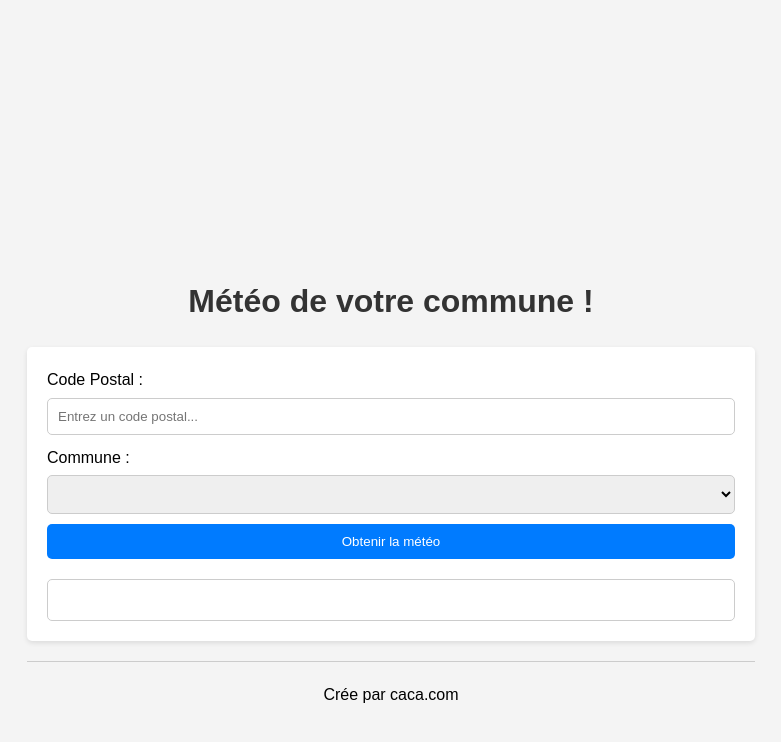
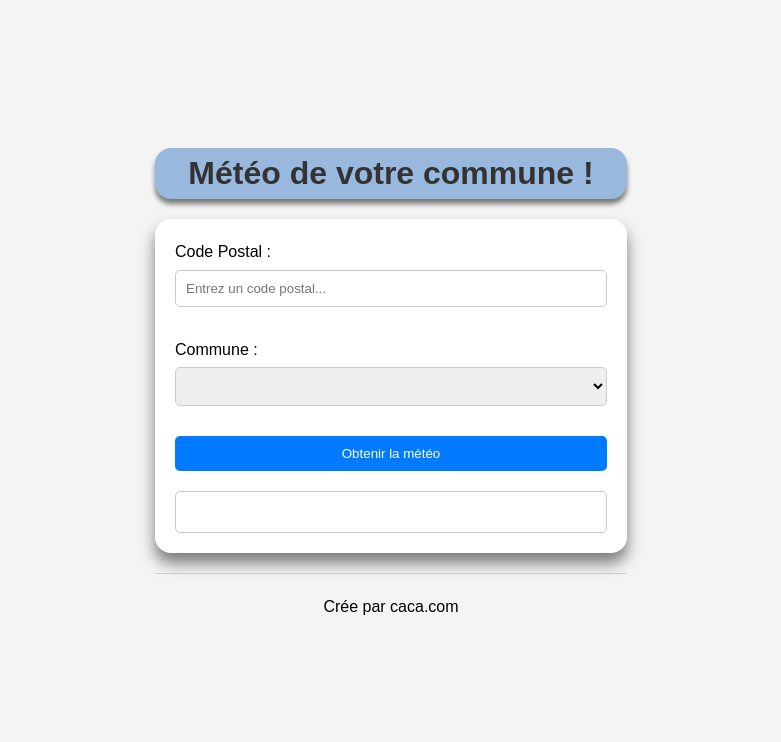
Before and after one commit to Goldybinks3/Projet-m-t-o, a plain HTML site: page index.html in a window 1280 px wide. Shown: the whole page, without its empty margins (249-1030 px from the left). Drawn offline with Linux system fonts and the light colour scheme.

Commit message:
Update style.css

```diff
--- a/style.css
+++ b/style.css
@@ -10,12 +10,17 @@ body {
     line-height: 1.6;
     background-color: #f4f4f4;
     padding: 20px;
-    margin:20%
+    margin: 10%;
+    margin-left:30%;
+    margin-right:30%;
 }
 
 header {
+    background-color:#98b9dd;
     text-align: center;
     margin-bottom: 20px;
+    box-shadow: 0 5px 5px rgba(0, 0, 0, 0.5);
+    border-radius: 16px;
 }
 
 h1 {
@@ -26,7 +31,8 @@ main {
     background-color: #fff;
     padding: 20px;
     border-radius: 5px;
-    box-shadow: 0 2px 5px rgba(0, 0, 0, 0.1);
+    box-shadow: 0 10px 15px rgba(0, 0, 0, 0.5);
+    border-radius: 16px;
 }
 
 form {
@@ -42,7 +48,7 @@ input[type="text"],
 select {
     width: 100%;
     padding: 10px;
-    margin-bottom: 10px;
+    margin-bottom: 30px;
     border: 1px solid #ccc;
     border-radius: 5px;
 }
@@ -74,4 +80,5 @@ footer {
     margin-top: 20px;
     padding-top: 20px;
     border-top: 1px solid #ccc;
+
 }
```
